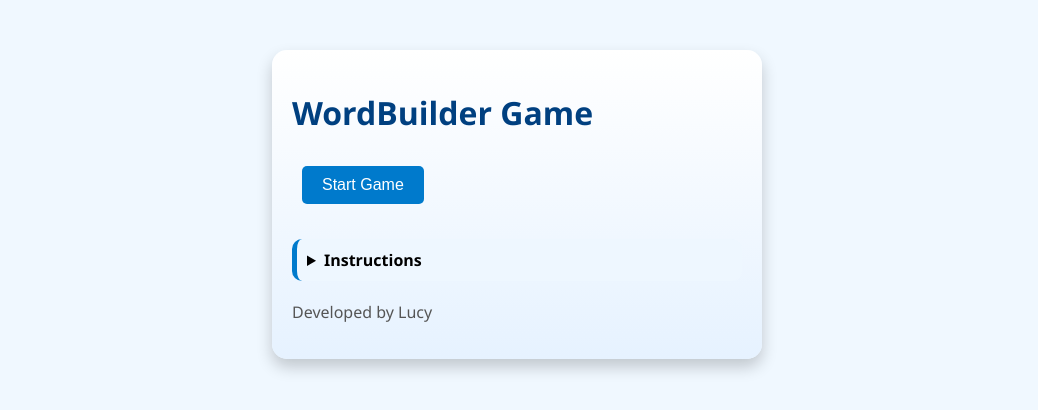
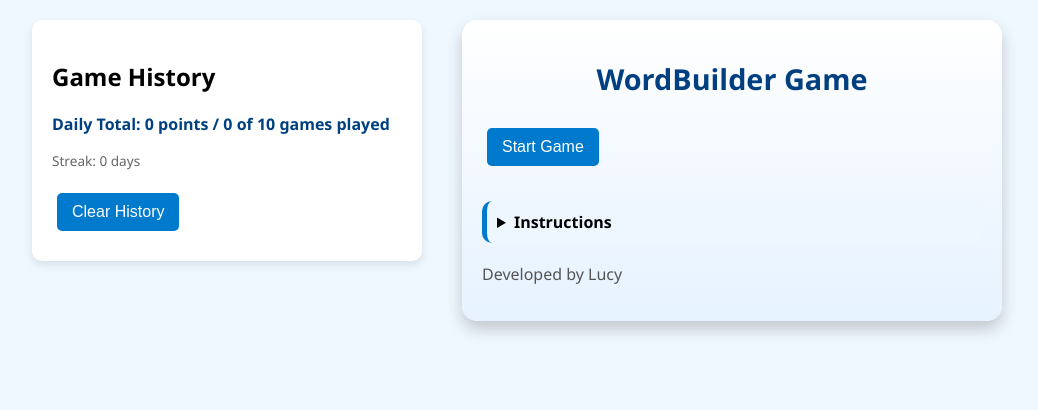
Before and after one commit to Lucylucy4922/WordBuilder, a plain HTML site: page index.html in a window 1280 px wide. Shown: the whole page, without its empty margins (123-1161 px from the left). Drawn offline with Linux system fonts and the light colour scheme.

Commit message:
Update index.html

```diff
--- a/index.html
+++ b/index.html
@@ -6,34 +6,38 @@
     body {
       font-family: 'Segoe UI', Tahoma, Geneva, Verdana, sans-serif;
       background-color: #f0f8ff;
-      margin: 50px;
+      margin: 0;
+      padding: 20px;
       display: flex;
-      justify-content: center;
+      flex-direction: column;
+      align-items: center;
     }
     #history-container {
-      width: 300px;
+      width: 90%;
+      max-width: 350px;
       background-color: #ffffff;
       padding: 20px;
       border-radius: 10px;
       box-shadow: 0 4px 10px rgba(0, 0, 0, 0.1);
-      margin-right: 40px;
-      height: fit-content;
-      display: none;
+      margin-bottom: 20px;
     }
     #game-container {
       background: linear-gradient(to bottom, #ffffff, #e6f2ff);
-      width: 450px;
+      width: 95%;
+      max-width: 500px;
       padding: 20px;
       border-radius: 15px;
       box-shadow: 0 8px 16px rgba(0, 0, 0, 0.2);
     }
     h1 {
       color: #004080;
+      font-size: 1.8em;
+      text-align: center;
     }
     button {
-      margin: 10px;
-      padding: 10px 20px;
-      font-size: 16px;
+      margin: 10px 5px;
+      padding: 10px 15px;
+      font-size: 1em;
       cursor: pointer;
       border-radius: 5px;
       border: none;
@@ -47,7 +51,7 @@
     .letter-choice {
       margin: 5px;
       padding: 10px 15px;
-      font-size: 18px;
+      font-size: 1.1em;
       cursor: pointer;
       border: 1px solid #007acc;
       border-radius: 5px;
@@ -63,10 +67,11 @@
     }
     input {
       padding: 8px;
-      width: 60%;
+      width: 100%;
       margin-top: 10px;
       border: 1px solid #ccc;
       border-radius: 5px;
+      font-size: 1em;
     }
     .valid-feedback {
       color: green;
@@ -102,6 +107,17 @@
       font-size: 0.85em;
       color: #666;
       margin-top: 10px;
+    }
+    @media (min-width: 768px) {
+      body {
+        flex-direction: row;
+        justify-content: center;
+        align-items: flex-start;
+      }
+      #history-container {
+        margin-right: 40px;
+        margin-bottom: 0;
+      }
     }
   </style>
 </head>
```
